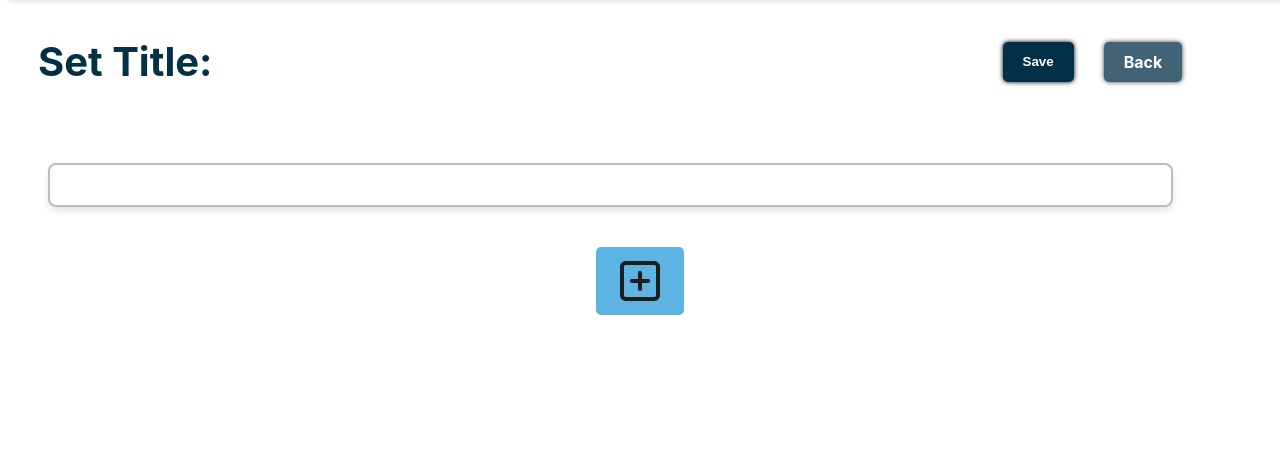
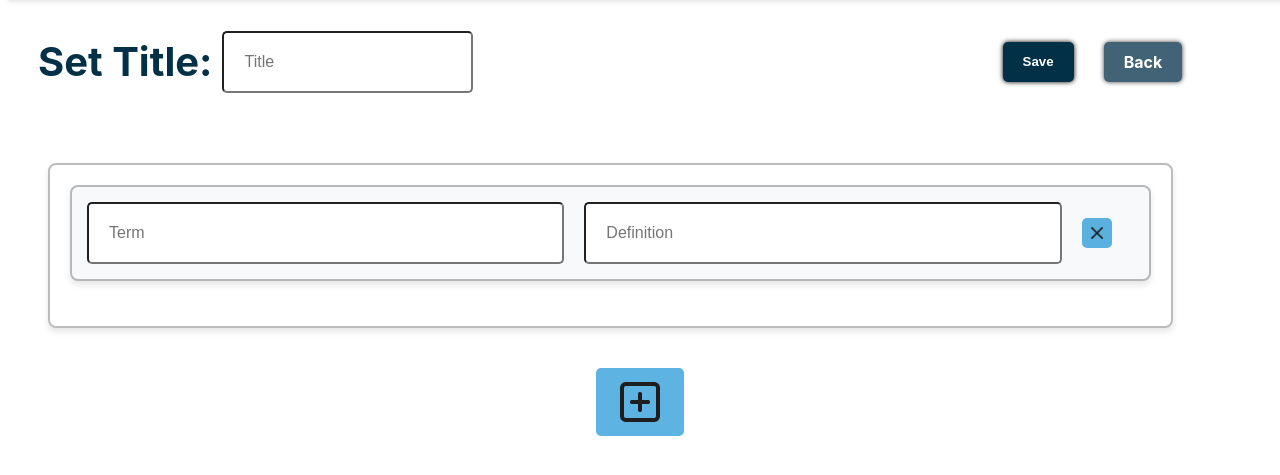
Before and after one commit to EmmaChantrey/flashcards, a Django app: page /create/ in a window 1280 px wide. Shown: the part 103-578 px from the top of the page. Run offline with Django 4.2, Linux system fonts and the light colour scheme; a user stored in the database is signed in; tables that the repository leaves empty hold one stand-in row (values such as "Sample post").

Commit message:
create page error fixed

```diff
--- a/cards/forms.py
+++ b/cards/forms.py
@@ -15,7 +15,7 @@ FlashcardTermDefs = inlineformset_factory(
     FlashcardSet,
     Flashcard,
     fields=['term', 'definition'],
-    extra=0,
+    extra=1,
     can_delete=True
 )
 
--- a/cards/templates/cards/create.html
+++ b/cards/templates/cards/create.html
@@ -10,7 +10,7 @@
         <div class="flashcard-nav-title">
             <h1>Set Title:</h1>
             <div class="form-group set-title">
-                {{ flashcard_set_form.name }}
+                {{ set_title.name }}
             </div>
         </div>
         <div class="flashcard-nav-buttons">
@@ -40,7 +40,7 @@
     <div class="create-form">
         <div class="scrollbox" id="flashcard-form-container">
             {{ formset.management_form }}
-            {% for entry in set_contents %}
+            {% for entry in formset %}
             <div class="flashcard-box">
                 <div class="form-group">
                     {{ entry.term }}
--- a/cards/templates/cards/edit.html
+++ b/cards/templates/cards/edit.html
@@ -61,10 +61,10 @@
             newRow.classList.add('flashcard-box');
             newRow.innerHTML = `
                 <div class="form-group term-definition">
-                    <input type="text" name="form-${newIndex}-term" id="id_form-${newIndex}-term" class="form-control" placeholder="Term">
+                    <input type="text" name="flashcards-${newIndex}-term" id="id_flashcards-${newIndex}-term" class="form-control" placeholder="Term">
                 </div>
                 <div class="form-group term-definition">
-                    <input type="text" name="form-${newIndex}-definition" id="id_form-${newIndex}-definition" class="form-control" placeholder="Definition">
+                    <input type="text" name="flashcards-${newIndex}-definition" id="id_flashcards-${newIndex}-definition" class="form-control" placeholder="Definition">
                 </div>
                 <div class="form-group delete">
                     <button type="button" class="delete-pair-btn">
--- a/cards/views.py
+++ b/cards/views.py
@@ -130,14 +130,11 @@ def create(request):
                 flashcard_set = set_title.save(commit=False)
                 flashcard_set.user = request.user.profile
                 flashcard_set.save()
-
                 for entry in set_contents:
                     if entry.cleaned_data and not entry.cleaned_data.get('DELETE'):
                         flashcard = entry.save(commit=False)
                         flashcard.set = flashcard_set
                         flashcard.save()
-
-                messages.success(request, "Flashcard set created successfully!")
                 return redirect('dashboard')
             else:
                 messages.error(request, "Please fill out all terms and definitions.")
@@ -151,7 +148,7 @@ def create(request):
         request,
         'cards/create.html',
         {
-            'flashcard_set_title': set_title,
+            'set_title': set_title,
             'formset': set_contents,
         }
     )
@@ -160,6 +157,7 @@ def create(request):
 def study_set(request, set_id):
     flashcard_set = get_object_or_404(FlashcardSet, id=set_id, user=request.user.profile)
     flashcards = flashcard_set.flashcards.all()
+    print(flashcards)
     return render(request, 'cards/study.html', {
         'flashcard_set': flashcard_set,
         'flashcards': flashcards,
```
Also changed, not shown: db.sqlite3.
